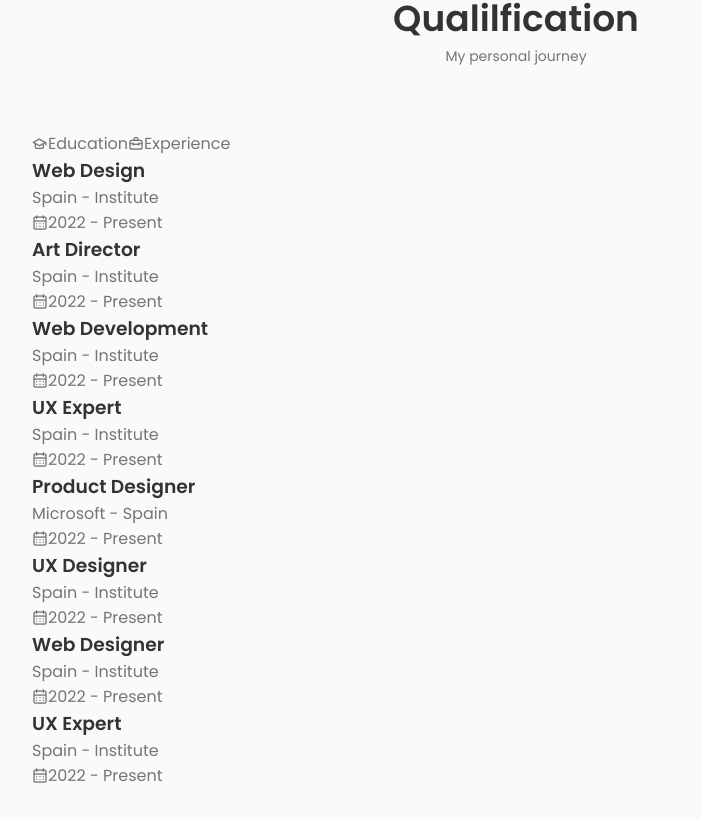
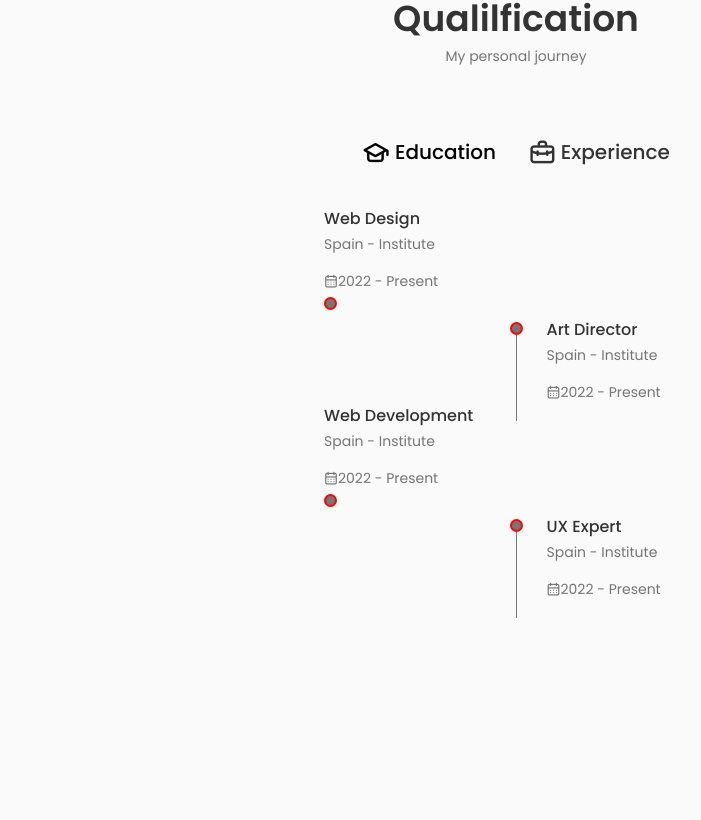
Before and after one commit to Deybi1004/Web-Profile, a React (Create React App) app: page / in a window 1280 px wide. Shown: the part 2880-3700 px from the top of the page, without its empty margins (124-825 px from the left). After the commit the page ends 3512 px from the top, so only its background shows below. Built offline with nearby package versions, Linux system fonts and the light colour scheme.

Commit message:
Add function Qualification

```diff
--- a/src/components/qualification/Qualification.jsx
+++ b/src/components/qualification/Qualification.jsx
@@ -20,17 +20,17 @@
                     Experience
                 </div>
 
-                <div className="qualification__button button--flex">
-                    <i className="uil uil- qualification__icon"></i>
-                </div>
+
             </div>
 
             <div className="qualification__sections">
                 <div className="qualification__content qualification__content-active">
 
                     <div className="qualification__data">
+
                         <div>
                             <h3 className="qualification__title">Web Design</h3>
+
                             <span className="qualification__subtitle">Spain - Institute</span>
                             <div className="qualification__calender">
                                 <i className="uil uil-calendar-alt"></i>
--- a/src/components/qualification/qualification.css
+++ b/src/components/qualification/qualification.css
@@ -1,3 +1,82 @@
 .qualification__container {
+     max-width: 768px;
+}
+
+.qualification__tabs {
+    display:flex;
+    justify-content: center;
+    margin-bottom: var(--mb-2);
+}
+
+.qualification__button {
+    font-size: var(--h3-font-size);
+    font-weight: var(--font-medium);
+    color: var(--title-color);
+    margin: 0 var(--mb-1);
+    cursor: pointer;
+}
+
+.qualification__button:hover {
+    color: var(--title-color-dark);
+}
+
+.qualification__icon {
+    font-size: 1.8rem;
+    margin-right: var(--mb-0-25);
+}
+
+.qualification__active {
+    color: var(--title-color-dark);
 
 }
+
+.qualification__sections {
+    display:grid;
+    grid-template-columns: 0.5fr;
+    justify-content: center;
+}
+
+.qualification__content{
+    display: none;
+}
+
+.qualification__content-active {
+    display: block
+}
+
+.qualification__data {
+    display:grid;
+    grid-template-columns: 1fr max-content 1fr;
+    column-gap: 1.5rem;
+}
+
+.qualification__title {
+    font-size: var(--normal-font-size);
+    font-weight: var(--font-medium);
+}
+.qualification__subtitle {
+    display: inline-block;
+    font-size: var(--small-font-size);
+    margin-bottom: var(--mb-1);
+}
+
+.qualification__calender {
+    font-size: var(--small-font-size)
+}
+
+.qualification__rounder {
+    display: inline-block;
+    width: 13px;
+    height: 13px;
+    background-color: var(--text-color);
+    border-radius: 50%;
+    border:2px solid red
+}
+
+.qualification__line {
+    display:block;
+    width: 1px;
+    height: 100%;
+    background-color: var(--text-color);
+    transform: translate(6px,-7px);
+}
```
